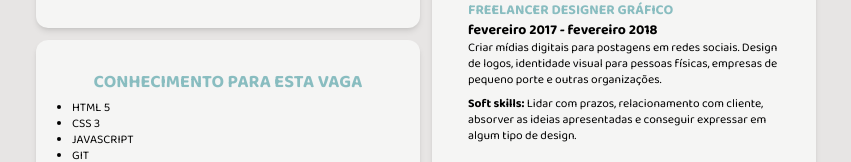
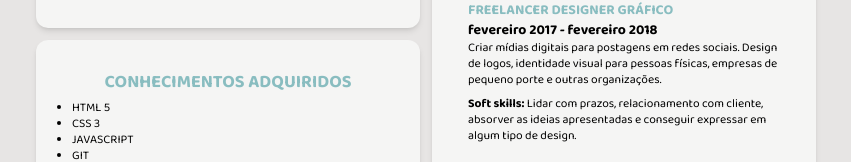
Before and after one commit to huannvictor/curriculo, a React (Create React App) app: page / in a window 1280 px wide. Shown: the part 430-592 px from the top of the page, without its empty margins (214-1065 px from the left). Built offline with nearby package versions, Linux system fonts and the light colour scheme.

Commit message:
títulos "conhecimentos adquiridos" atualizado

```diff
--- a/src/components/KnowledgeApplication/index.jsx
+++ b/src/components/KnowledgeApplication/index.jsx
@@ -3,7 +3,7 @@
 export function KnowledgeApplication(){
   return(
     <div className="flex flex-col gap-1 bg-stone-100 rounded-xl py-7 px-9 shadow-md">
-      <h1 className="text-lg text-brand-500 font-bold text-center">CONHECIMENTO PARA ESTA VAGA</h1>
+      <h1 className="text-lg text-brand-500 font-bold text-center">CONHECIMENTOS ADQUIRIDOS</h1>
       <ul className="content">
         {
           knowledgeList.map((item) => {
```
